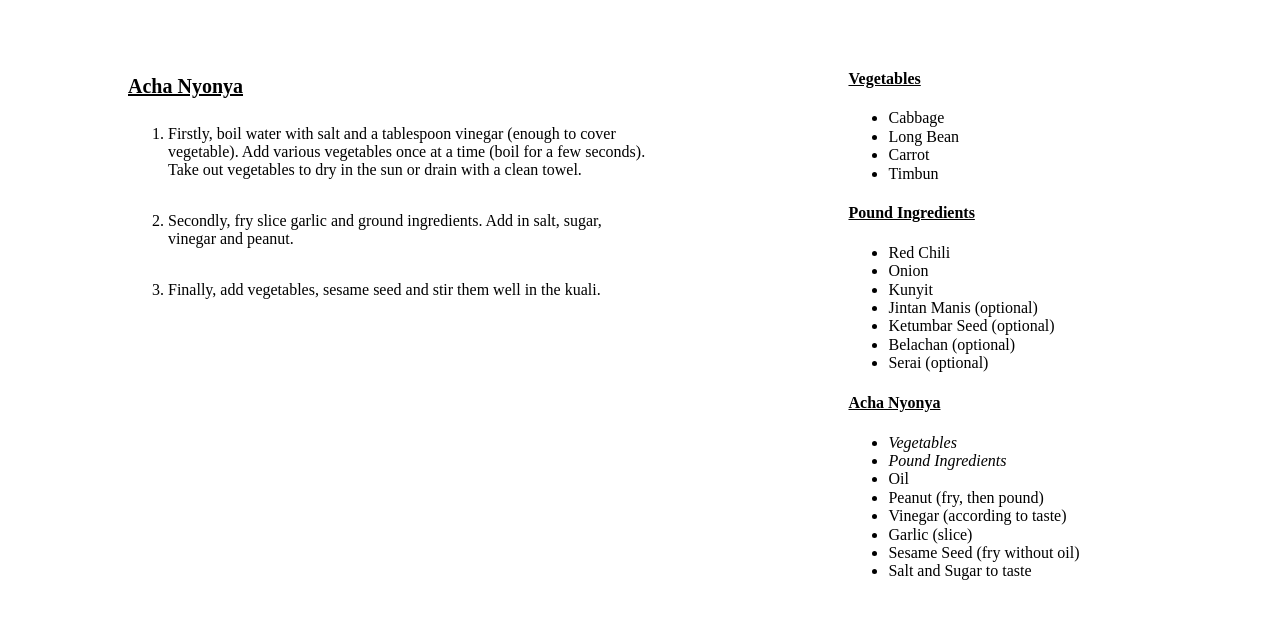
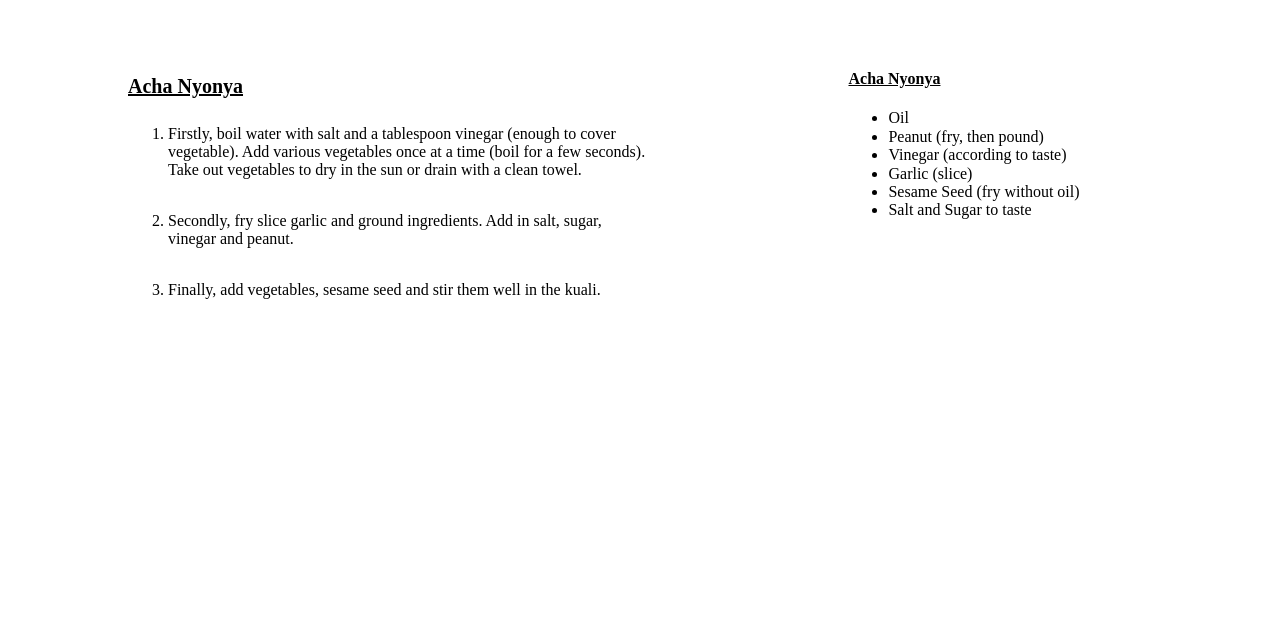
Before and after one commit to joshjcarrier/sabrina, a plain HTML site: page recipes/acha-nyonya/index.html in a window 1280 px wide. Shown: the part 189-808 px from the top of the page. Drawn offline with nearby package versions, Linux system fonts and the light colour scheme; a script that the page names is missing; a web font is replaced by a local one.

Commit message:
Publishing to gh-pages (publish.sh)

```diff
--- a/recipes/acha-nyonya/index.html
+++ b/recipes/acha-nyonya/index.html
@@ -35,10 +35,6 @@
 
 
 
-
-
-
-
 <h4 class="f4 measure underline">Acha Nyonya</h4>
 <ol class="sm-col sm-col-6 lg-col-6" itemprop="recipeInstructions">
 
@@ -56,67 +52,10 @@
       </div>
       <div class="h-100-l order-2-l order-1 flex-grow-1 pa4">
 
-        <h4 class="f5 measure underline">Vegetables</h4>
-<div class="sm-col sm-col-6 lg-col-6">
-  <ul itemprop="ingredients">
-
-
-    <li itemprop="recipeIngredient">
-      Cabbage</li>
-
-    <li itemprop="recipeIngredient">
-      Long Bean</li>
-
-    <li itemprop="recipeIngredient">
-      Carrot</li>
-
-    <li itemprop="recipeIngredient">
-      Timbun</li>
-
-  </ul>
-</div>
-
-        <h4 class="f5 measure underline">Pound Ingredients</h4>
-<div class="sm-col sm-col-6 lg-col-6">
-  <ul itemprop="ingredients">
-
-
-    <li itemprop="recipeIngredient">
-      Red Chili</li>
-
-    <li itemprop="recipeIngredient">
-      Onion</li>
-
-    <li itemprop="recipeIngredient">
-      Kunyit</li>
-
-    <li itemprop="recipeIngredient">
-      Jintan Manis (optional)</li>
-
-    <li itemprop="recipeIngredient">
-      Ketumbar Seed (optional)</li>
-
-    <li itemprop="recipeIngredient">
-      Belachan (optional)</li>
-
-    <li itemprop="recipeIngredient">
-      Serai (optional)</li>
-
-  </ul>
-</div>
-
 
         <h4 class="f5 measure underline">Acha Nyonya</h4>
 <div class="sm-col sm-col-6 lg-col-6">
   <ul itemprop="ingredients">
-
-
-    <li itemprop="recipeIngredient" class="i">
-      Vegetables</li>
-
-    <li itemprop="recipeIngredient" class="i">
-      Pound Ingredients</li>
-
 
 
     <li itemprop="recipeIngredient">
@@ -152,7 +91,7 @@
   integrity="sha256-IdYuEFP3WJ/mNlzM18Y20Xgav3h5pgXYzl8fW4GnuPo=" crossorigin="anonymous"></script>
 
 <script>
-  var terms = [{"name":"Alba","translation":"Fenugreek"},{"name":"Belachan","translation":"Fermented Shrimp Paste"},{"name":"Jintan Manis","translation":"Fennel Seeds"},{"name":"Ketumbar","translation":"Corriander"},{"name":"kuali","translation":"wok"},{"name":"Kunyit","translation":"Tumeric"},{"name":"Serai","translation":"Lemongrass"},{"name":"Timbun","translation":"Cucumber"}];
+  var terms = [{"name":"Alba","translation":"Fenugreek"},{"name":"Belachan","translation":"Fermented Shrimp Paste"},{"name":"Jintan Manis","translation":"Anise Seeds"},{"name":"Ketumbar","translation":"Corriander"},{"name":"kuali","translation":"wok"},{"name":"Kunyit","translation":"Tumeric"},{"name":"Serai","translation":"Lemongrass"},{"name":"Timbun","translation":"Cucumber"}];
 
   var context = document.querySelector("#content");
   var instance = new Mark(context);
```
Also changed, not shown: images/cookbook/acha-nyonya.jpg (added), 1 other file.
